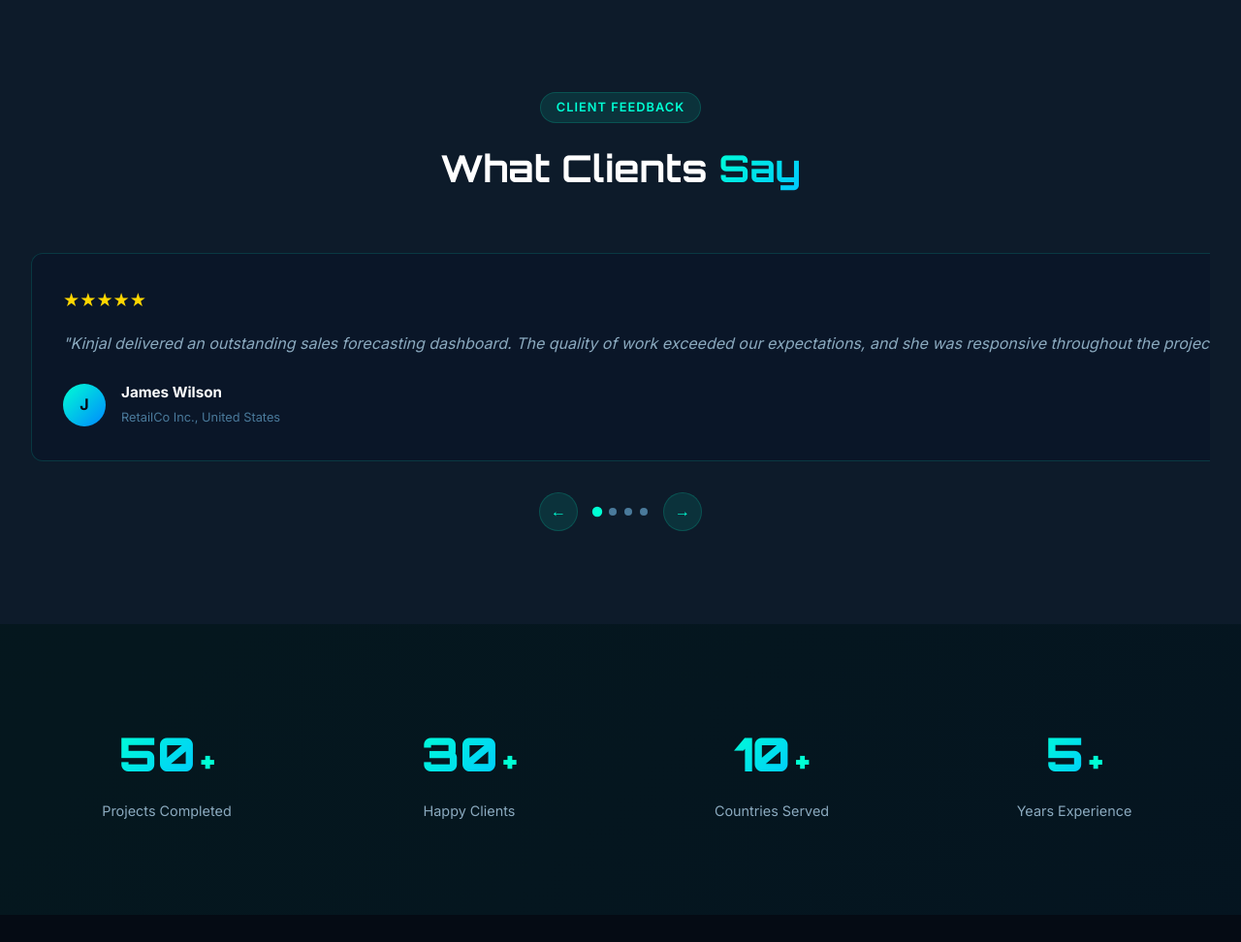
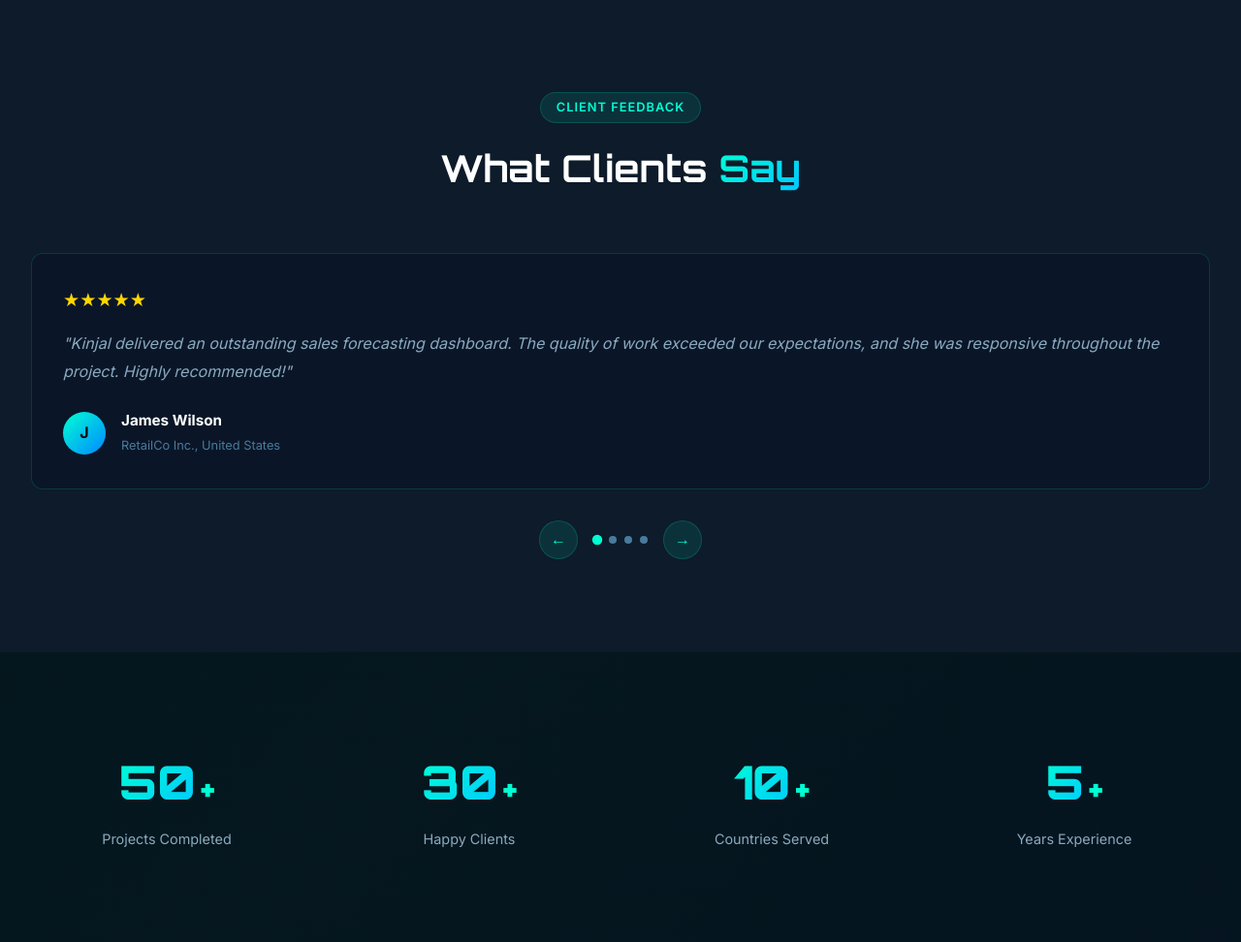
Before and after one commit to jayant1345/JK-Data-Lab, a Flask app: page / in a window 1280 px wide. Shown: the part 4058-5030 px from the top of the page at 97% size. Run offline with Flask 3, Linux system fonts and the light colour scheme.

Commit message:
Fix testimonial slider cards cut on right side
Changed card width from fixed min-width 380px to 100% so each
card fills the full slider container width on all screen sizes.

Co-Authored-By: Claude Sonnet 4.6 <noreply@anthropic.com>

```diff
--- a/static/css/style.css
+++ b/static/css/style.css
@@ -208,7 +208,7 @@ img { max-width: 100%; height: auto; }
 .testimonials-section { background: var(--bg-tertiary); }
 .testimonials-slider { position: relative; overflow: hidden; }
 .testimonials-track { display: flex; gap: 1.5rem; transition: transform 0.5s ease; }
-.testimonial-card { min-width: 380px; flex-shrink: 0; }
+.testimonial-card { width: 100%; flex-shrink: 0; }
 .stars { color: #FFD700; font-size: 1.2rem; margin-bottom: 1rem; }
 .testimonial-text { color: var(--text-secondary); font-style: italic; line-height: 1.8; margin-bottom: 1.5rem; }
 .testimonial-author { display: flex; align-items: center; gap: 1rem; }
@@ -439,7 +439,6 @@ img { max-width: 100%; height: auto; }
   .footer-container { grid-template-columns: 1fr; gap: 2rem; }
   .portfolio-grid { grid-template-columns: 1fr; }
   .services-grid { grid-template-columns: 1fr; }
-  .testimonials-track .testimonial-card { min-width: calc(100vw - 4rem); }
 }
 @media (max-width: 480px) {
   .container { padding: 0 1rem; }
```
